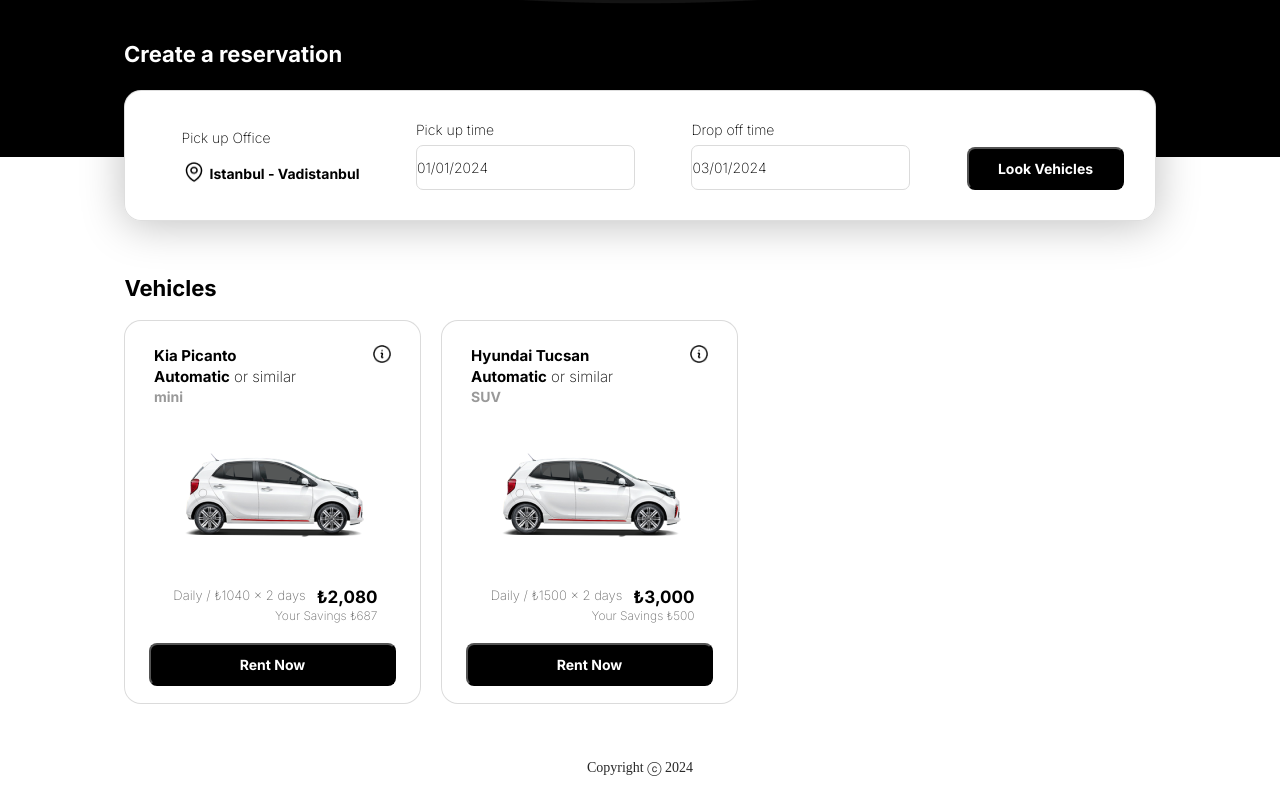
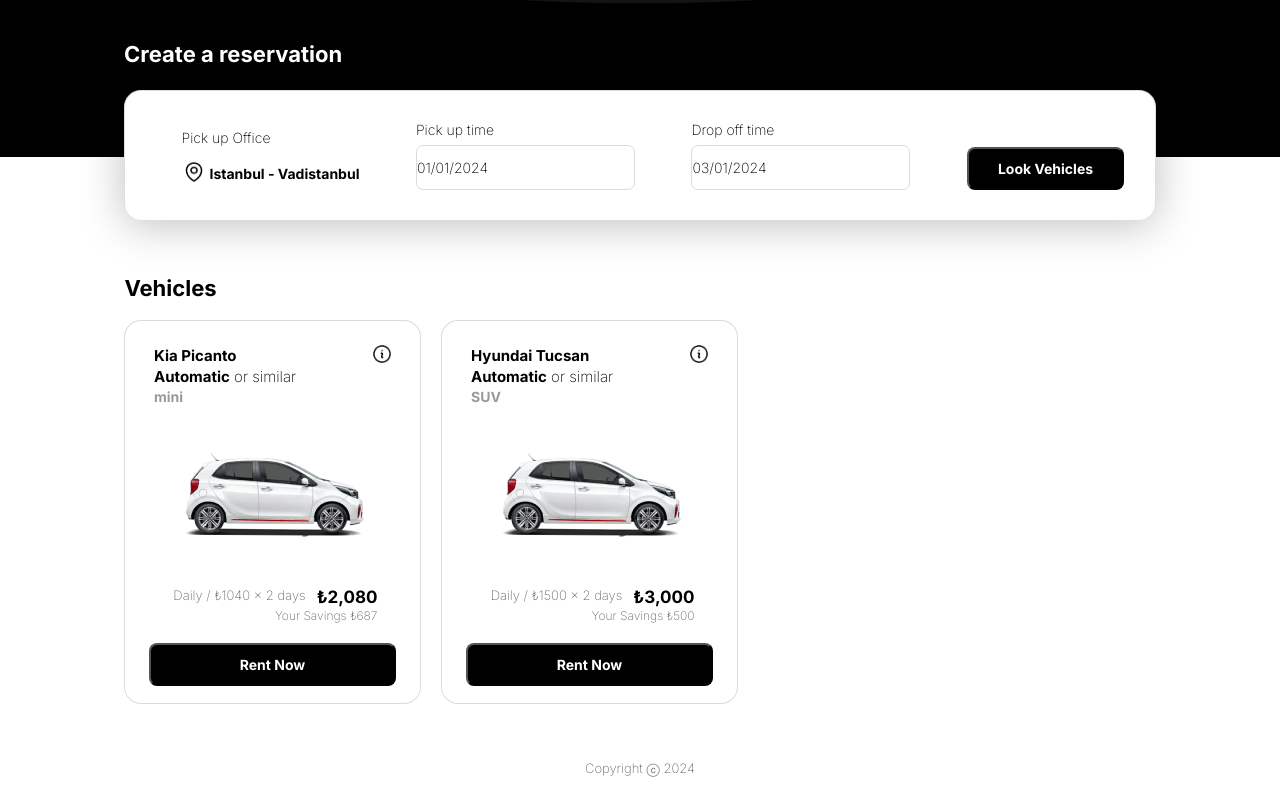
Before and after one commit to tekinnigar1/goldenCarsNew, a React (Create React App) app: page / in a window 1280 px wide. Shown: the part 398-1198 px from the top of the page. Built offline with nearby package versions, Linux system fonts and the light colour scheme.

Commit message:
Update styles.css

```diff
--- a/public/styles.css
+++ b/public/styles.css
@@ -37,8 +37,13 @@
 }
 
 footer p {
-  color: #292929;
-  font-size: 14px;
+  font-family: "Inter", sans-serif;
+  font-size: 13px;
+  font-weight: 400;
+  line-height: 16px;
+  letter-spacing: 0em;
+  text-align: center;
+  color: #00000094;
 }
 
 #logo {
```
